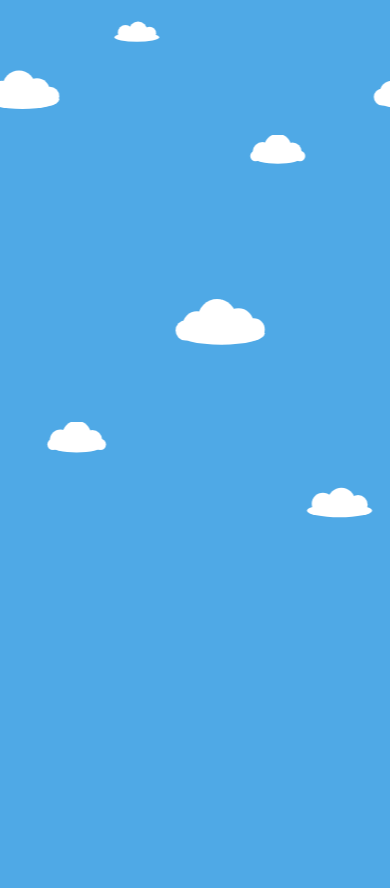
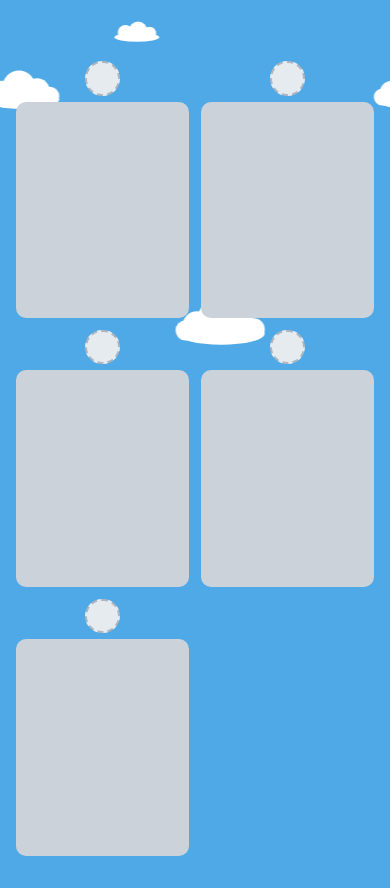
Before and after one commit to vladiklik-ctrl/simpsons-team-agents, a website: page index.html in a window 390 px wide. Shown: the part 51-939 px from the top of the page. Before the commit the page ends 844 px from the top, so only its background shows below. Drawn offline with Linux system fonts and the light colour scheme.

Commit message:
Add team cards section v1 (grey placeholders with reserved lantern slot)
- New section BELOW the intro/header; intro, background, drift and title are untouched
- 5 identical grey vertical placeholder cards (4:5), responsive CSS Grid: 5-in-a-row on desktop, 2-per-row (2/2/1) below 720px; no horizontal scroll (checked 320/375/1280)
- Reserved status 'lantern' slot above each card (dashed placeholder circle, ~20% of card width, top-center), holding space for real indicators later
- Top padding gives air below the intro; semantic section[aria-labelledby] + sr-only h2 'Team' + ul/li; lantern is aria-hidden (decorative placeholder)
- Placeholder greys/gaps/radius are provisional CSS variables for easy tuning (draft for operator acceptance)
- Section sits above the fixed background layer via position:relative + z-index:1
- Verified (Playwright): desktop 5-in-a-row, mobile 375 = 2/2/1, cards 4:5, lantern 20% top-center, no h-scroll at 320/375/1280, title still in header (intro intact)

```diff
--- a/index.html
+++ b/index.html
@@ -102,5 +102,34 @@
          ancestor) so the position:fixed centering is clipped only by the
          viewport. Styled by title-color-spec; this only adds the intro motion. -->
     <h1 class="site-title">simpsons team agents</h1>
+
+    <!-- Team cards (v1 skeleton): 5 grey placeholder cards, each with a reserved
+         status "lantern" slot above it. Avatars/names/roles/status come later. -->
+    <section class="team" aria-labelledby="team-heading">
+      <h2 id="team-heading" class="team__title">Team</h2>
+
+      <ul class="team__grid">
+        <li class="team__item">
+          <span class="lantern" aria-hidden="true"></span>
+          <div class="card"></div>
+        </li>
+        <li class="team__item">
+          <span class="lantern" aria-hidden="true"></span>
+          <div class="card"></div>
+        </li>
+        <li class="team__item">
+          <span class="lantern" aria-hidden="true"></span>
+          <div class="card"></div>
+        </li>
+        <li class="team__item">
+          <span class="lantern" aria-hidden="true"></span>
+          <div class="card"></div>
+        </li>
+        <li class="team__item">
+          <span class="lantern" aria-hidden="true"></span>
+          <div class="card"></div>
+        </li>
+      </ul>
+    </section>
   </body>
 </html>
--- a/styles.css
+++ b/styles.css
@@ -275,3 +275,81 @@ main {
     font-size: clamp(1.5rem, 6.9vw, 3.6rem); /* ~18-20% smaller than the base -> side margins */
   }
 }
+
+/* ============================================================================
+   Team cards section v1 (task 018) — grey placeholder cards below the intro.
+   Skeleton only: avatars/names/roles/status come later. Colors/gaps/ratio are
+   provisional placeholders (easy to tune). Does NOT touch the intro/title/bg.
+   ========================================================================== */
+.team {
+  --card-grey: #cbd2d9; /* neutral grey placeholder (provisional) */
+  --lantern-fill: #e6ebef; /* reserved-slot fill */
+  --lantern-stroke: #aeb7c0; /* dashed placeholder outline */
+
+  position: relative; /* sit above the fixed .sky background layer (z-index 0) */
+  z-index: 1;
+  box-sizing: border-box;
+  max-width: 1200px;
+  margin-inline: auto;
+  /* Top padding = "air" above the section so the lanterns don't touch the intro. */
+  padding: clamp(2.5rem, 6vw, 4rem) clamp(1rem, 4vw, 2.5rem) clamp(2rem, 5vw, 3rem);
+}
+.team *,
+.team *::before,
+.team *::after {
+  box-sizing: border-box;
+}
+
+/* Section heading: kept for semantics (labels the landmark) but visually hidden. */
+.team__title {
+  position: absolute;
+  width: 1px;
+  height: 1px;
+  padding: 0;
+  margin: -1px;
+  overflow: hidden;
+  clip: rect(0, 0, 0, 0);
+  white-space: nowrap;
+  border: 0;
+}
+
+/* Grid: mobile = 2 columns (-> rows 2/2/1); desktop (>=720px) = 5 columns. */
+.team__grid {
+  list-style: none;
+  margin: 0;
+  padding: 0;
+  display: grid;
+  grid-template-columns: repeat(2, 1fr);
+  gap: clamp(0.75rem, 2.5vw, 1.5rem);
+}
+@media (min-width: 720px) {
+  .team__grid {
+    grid-template-columns: repeat(5, 1fr);
+  }
+}
+
+/* Each item stacks: lantern slot on top, then the card. */
+.team__item {
+  display: flex;
+  flex-direction: column;
+  align-items: center; /* center the lantern over the card */
+  min-width: 0; /* avoid grid overflow */
+}
+
+/* Reserved status "lantern" slot — dashed placeholder circle for now. */
+.lantern {
+  width: 20%; /* ~20% of the card width (item width == card width) */
+  aspect-ratio: 1; /* circle */
+  border-radius: 50%;
+  background: var(--lantern-fill);
+  border: 2px dashed var(--lantern-stroke);
+  margin-bottom: clamp(6px, 1.2vw, 12px); /* gap between lantern and card */
+}
+
+/* Grey vertical placeholder card — waist-up (half-body) portrait ratio. */
+.card {
+  width: 100%;
+  aspect-ratio: 4 / 5; /* vertical */
+  background: var(--card-grey);
+  border-radius: clamp(10px, 1.4vw, 16px);
+}
```
Also changed, not shown: test/team.test.js (added, +26 -0 lines).
